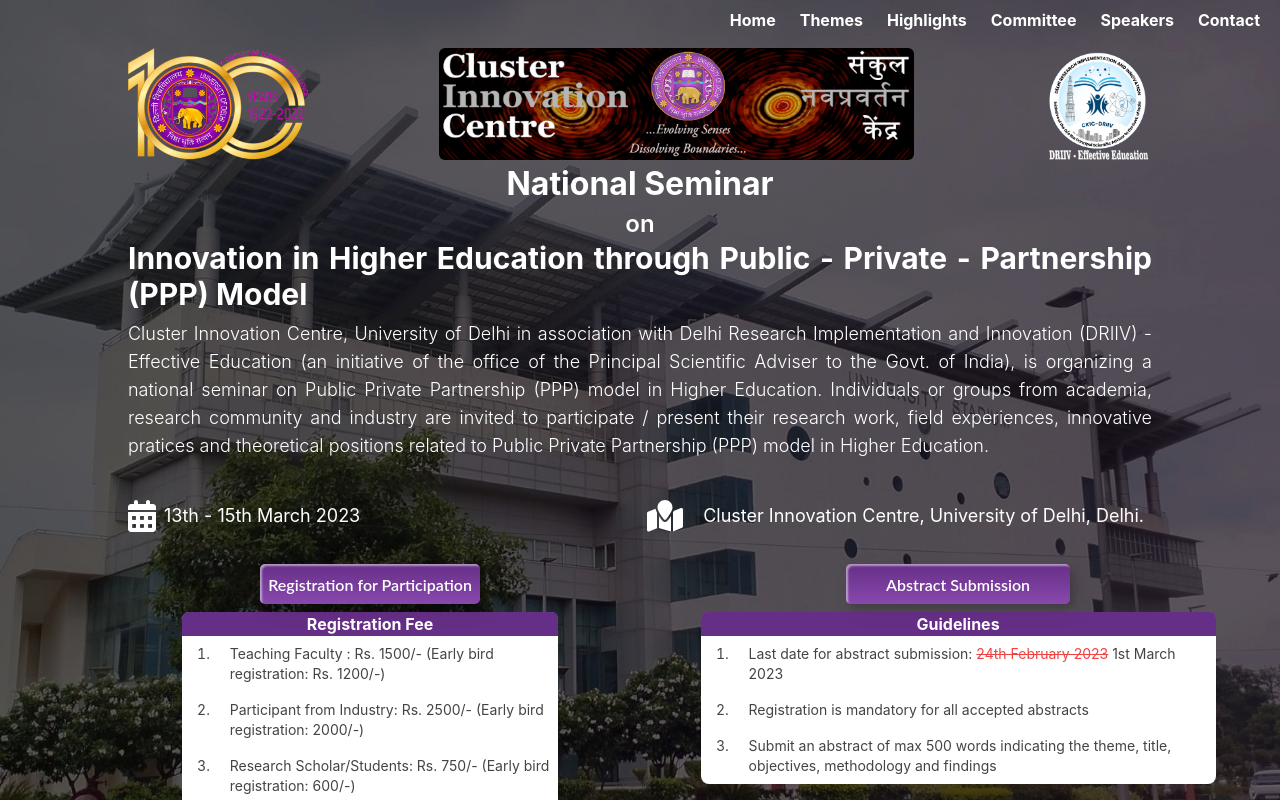
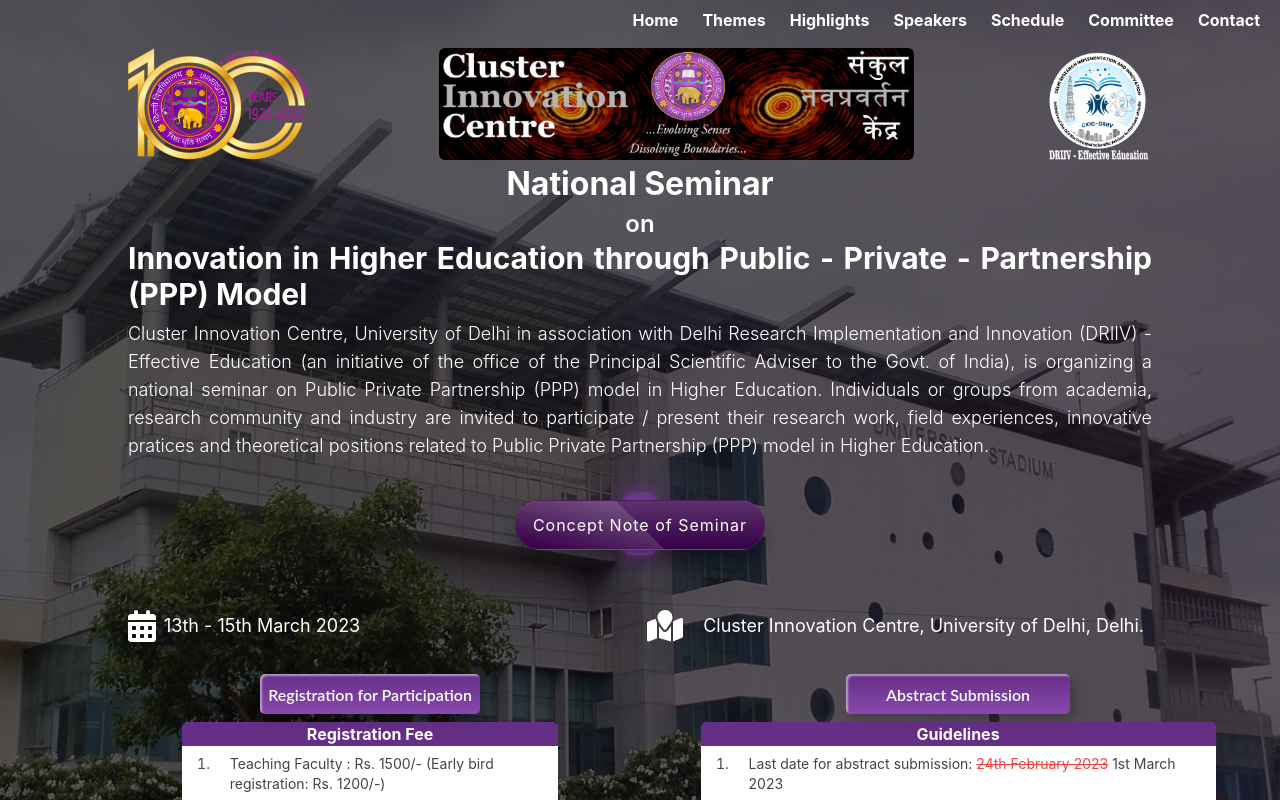
Before and after one commit to Vivekumar08/cic-conference, a React (Create React App) app: page /about in a window 1280 px wide. Shown: the top 800 px of the page. Built offline with nearby package versions, Linux system fonts and the light colour scheme; the HTML template or start-up script is replaced by a standard one; a web font is replaced by a local one.

Commit message:
major changes

```diff
--- a/src/App.js
+++ b/src/App.js
@@ -6,7 +6,7 @@
 import withRouter from "./Context/withRouter"
 import "./App.css"
 // import AppRoutes from './AppRoutes';
-// import Schedule from './Pages/Schedule';
+import Schedule from './Pages/Schedule';
 // import Register from './Pages/Register';
 import Contact from './Pages/Contact';
 import About from './Pages/About';
@@ -34,9 +34,9 @@
         <ScrollToTopMount>
           <Home />
           <About />
-          {/* <Schedule /> */}
           <Highlights />
           <Speakers />
+          <Schedule />
           {/* <Guidelines /> */}
           {/* <Register /> */}
           <Committee />
--- a/src/Components/Navbar.jsx
+++ b/src/Components/Navbar.jsx
@@ -73,6 +73,28 @@
         >
           Highlights
         </Link>
+        <Link
+          activeClass="active"
+          className={` cursor-pointer ${
+            colorChange ? " text-black" : " text-white"
+          }`}
+          smooth
+          spy
+          to="speakers"
+        >
+          Speakers
+        </Link>
+        <Link
+          activeClass="active"
+          className={` cursor-pointer ${
+            colorChange ? " text-black" : " text-white"
+          }`}
+          smooth
+          spy
+          to="schedule"
+        >
+          Schedule
+        </Link>
         {/* <Link
           activeClass="active"
           className={` cursor-pointer ${
@@ -94,17 +116,6 @@
           to="committee"
         >
           Committee
-        </Link>
-        <Link
-          activeClass="active"
-          className={`cursor-pointer ${
-            colorChange ? " text-black" : " text-white"
-          }`}
-          smooth
-          spy
-          to="speakers"
-        >
-          Speakers
         </Link>
         <Link
           activeClass="active"
--- a/src/Content.js
+++ b/src/Content.js
@@ -11,70 +11,94 @@
 import jogeshwar from "./Assets/jogeshwar.jpg";
 import Sanjeewani from "./Assets/sanjeevani.jpg";
 import Manish from "./Assets/Manish.png";
+import priyanshu from "./Assets/priyanshu.jpeg";
 
 
 
 export const Timeline_cont_day1 = [
     {
-        title: "10:00 AM - 12:00 PM ",
+        title: "11:00 AM - 11:30 AM ",
     },
     {
-        title: "12:00 PM - 01:00 PM",
+        title: "11:30 AM - 12:30 PM",
     },
     {
-        title: "1:00 PM - 2:00 PM",
+        title: "12:30 PM - 01:30 PM",
+    },
+    {
+        title: "01:30 PM - 02:30 PM",
+    },
+    {
+        title: "02:30 PM - 03:30 PM",
+    },
+    {
+        title: "03:30 PM - 03:45 PM",
+    },
+    {
+        title: "03:45 PM - 05:15 PM",
+    },
+]
+export const Timeline_cont_day2 = [
+    {
+        title: "10:00 AM - 11:30 AM ",
+    },
+    {
+        title: "11:30 AM - 11:45 AM",
+    },
+    {
+        title: "11:45 AM - 01:15 PM",
+    },
+    {
+        title: "1:15 PM - 2:00 PM",
     },
     {
         title: "02:00 PM - 03:30 PM",
     },
     {
-        title: "03:30 PM - 04:00 PM",
+        title: "03:30 PM - 03:45 PM",
     },
     {
-        title: "04:00 PM - 05:30 PM",
+        title: "03:45 PM - 05:15 PM",
     },
 ]
-export const Timeline_cont_day2 = [
+export const Timeline_cont_day3 = [
     {
-        title: "10:00 AM - 11:00 PM ",
+        title: "10:00 AM - 11:00 AM ",
     },
     {
-        title: "11:00 PM - 11:30 PM",
+        title: "11:00 AM - 11:15 AM",
     },
     {
-        title: "11:30 PM - 01:00 PM",
+        title: "11:15 AM - 01:15 PM",
     },
     {
-        title: "1:00 PM - 2:00 PM",
+        title: "01:15 PM - 02:00 PM",
     },
     {
         title: "02:00 PM - 03:30 PM",
     },
     {
-        title: "03:30 PM - 04:00 PM",
+        title: "03:30 PM - 04:30 PM",
     },
     {
-        title: "04:00 PM - 05:30 PM",
-    },
-]
-export const Timeline_cont_day3 = [
-    {
-        title: "10:00 AM - 12:00 PM ",
-    },
-    {
-        title: "12:00 PM - 01:00 PM",
-    },
-    {
-        title: "1:00 PM - 2:00 PM",
-    },
-    {
-        title: "02:00 PM - 05:00 PM",
+        title: "04:30 PM ",
     },
 ]
 export const Dayz = [
-    { day: 'Day 1' },
-    { day: 'Day 2' },
-    { day: 'Day 3' },
+    { day: 'Day 1: 13th March 2023 (Monday)', id: "Day 1" },
+    { day: 'Day 2: 14th March 2023 (Tuesday)', id: "Day 2" },
+    { day: 'Day 3: 15th March 2023 (Wednesday)', id: "Day 3" },
+]
+
+export const TechTeam = [
+    {
+        Name: "Vivek Kumar",
+        img: priyanshu
+    },
+    {
+        Name: "Priyanshu Sisodiya",
+        img: priyanshu
+    },
 ]
 
 export const CommitteeMembers = [
--- a/src/Pages/Contact.jsx
+++ b/src/Pages/Contact.jsx
@@ -100,7 +100,7 @@
               </div>
             </div>
             <div className=" mb-30">
-              <div className="footer-widget ml-12 lg:ml-0 mt-8 lg:mt-0">
+              <div className="footer-widget  ml-12 lg:ml-0 mt-8 lg:mt-0">
                 <div className="footer-widget-heading">
                   <h3>Useful Links</h3>
                 </div>
@@ -127,17 +127,7 @@
                       Themes
                     </Link>
                   </li>
-                  {/* <li>
-                    <Link
-                      activeClass="active"
-                      className={`cursor-pointer`}
-                      smooth
-                      spy
-                      to="speakers"
-                    >
-                      Speakers
-                    </Link>
-                  </li> */}
+
                   {/* <li>
                     <Link
                       activeClass="active"
@@ -169,6 +159,28 @@
                       to="highlights"
                     >
                       Highlights
+                    </Link>
+                  </li>
+                  <li>
+                    <Link
+                      activeClass="active"
+                      className={`cursor-pointer`}
+                      smooth
+                      spy
+                      to="speakers"
+                    >
+                      Speakers
+                    </Link>
+                  </li>
+                  <li>
+                    <Link
+                      activeClass="active"
+                      className={` cursor-pointer capitalize `}
+                      smooth
+                      spy
+                      to="schedule"
+                    >
+                      schedule
                     </Link>
                   </li>
                   <li>
@@ -213,9 +225,9 @@
                   >
                     CIC
                   </a>
-                  <span className="flex md:justify-end justify-center md:mr-0 mr-5">
+                  <span className="flex md:justify-end justify-center md:mr-4 mr-5">
                     {" "}
-                    Designed by Vivek Kumar & Priyanshu Sisodiya
+                    Designed / Created by: - Vivek Kumar & Priyanshu Sisodiya
                   </span>
                 </p>
               </div>
--- a/src/Pages/Home.jsx
+++ b/src/Pages/Home.jsx
@@ -12,6 +12,7 @@
   faMapLocation,
 } from "@fortawesome/free-solid-svg-icons";
 import "./Home.css";
+import "./button.css";
 import { Link } from "react-scroll";
 
 const Home = () => {
@@ -50,6 +51,17 @@
           experiences, innovative pratices and theoretical positions related to
           Public Private Partnership (PPP) model in Higher Education.
         </p>
+      </div>
+      <div className="container1">
+        <div className="btn15">
+          <a
+            href="https://drive.google.com/file/d/1ri474Ckr5XRkKdoE12GWbTMzYB4LwDoy/view?usp=share_link"
+            target={"_blank"}
+            rel="noopener noreferrer"
+          >
+            Concept Note of Seminar
+          </a>
+        </div>
       </div>
       <div className=" flex flex-col md:flex-row justify-between ml-auto mr-auto w-4/5 h-fit mt-8 ">
         <div className="items-start md:items-center flex flex-col lg:flex-row">
@@ -120,7 +132,8 @@
               Guidelines
             </p>
             <li className=" text-sm text-[#444444] p-2 pl-4 ml-8  ">
-                Last date for abstract submission:  {" "}  <s className="text-red-500">24th February 2023</s> {" "}  1st March 2023
+              Last date for abstract submission:{" "}
+              <s className="text-red-500">24th February 2023</s> 1st March 2023
             </li>
             <li className="text-sm text-[#444444] p-2 pl-4 ml-8  ">
               Registration is mandatory for all accepted abstracts
--- /dev/null
+++ b/src/Pages/button.css
@@ -0,0 +1,120 @@
+.container1 {
+    margin: 40px 0px 20px 0px;
+	width: 100% ;
+	display: flex;
+	flex-wrap: wrap;
+	justify-content: space-evenly;
+}
+.container1 .btn15 {
+	position: relative;
+	top: 0;
+	left: 0;
+	width: 250px;
+	height: 50px;
+	margin: 0;
+	display: flex;
+	justify-content: center;
+	align-items: center;
+}
+.container1 .btn15 a {
+	position: absolute;
+	top: 0;
+	left: 0;
+	width: 100%;
+	height: 100%;
+	background: linear-gradient(to bottom, #5d326c, #350048); /*fiolet*/
+	display: flex;
+	justify-content: center;
+	align-items: center;
+	/* background: rgba(255, 255, 255, 0.05); */
+	box-shadow: 0 15px 15px rgba(0, 0, 0, 0.3);
+	border-bottom: 1px solid rgba(255, 255, 255, 0.1);
+	border-top: 1px solid rgba(255, 255, 255, 0.1);
+	border-radius: 30px;
+	padding: 10px;
+	letter-spacing: 1px;
+	text-decoration: none;
+	overflow: hidden;
+	color: #fff;
+	font-weight: 400px;
+	z-index: 1;
+	transition: 0.5s;
+	backdrop-filter: blur(15px);
+}
+.container1 .btn15:hover a {
+	letter-spacing: 2px;
+}
+.container1 .btn15 a::before {
+	content: "";
+	position: absolute;
+	top: 0;
+	left: 0;
+	width: 50%;
+	height: 100%;
+	background: linear-gradient(to left, rgba(255, 255, 255, 0.15), transparent);
+	transform: skewX(45deg) translate(0);
+	transition: 0.5s;
+	filter: blur(0px);
+}
+.container1 .btn15:hover a::before {
+	transform: skewX(45deg) translate(200px);
+}
+.container1 .btn15::before {
+	content: "";
+	position: absolute;
+	left: 50%;
+	transform: translatex(-50%);
+	bottom: -5px;
+	width: 30px;
+	height: 10px;
+	background: #f00;
+	border-radius: 10px;
+	transition: 0.5s;
+	transition-delay: 0.5;
+}
+.container1 .btn15:hover::before /*lightup button*/ {
+	bottom: 0;
+	height: 50%;
+	width: 80%;
+	border-radius: 30px;
+}
+
+.container1 .btn15::after {
+	content: "";
+	position: absolute;
+	left: 50%;
+	transform: translatex(-50%);
+	top: -5px;
+	width: 30px;
+	height: 10px;
+	background: #f00;
+	border-radius: 10px;
+	transition: 0.5s;
+	transition-delay: 0.5;
+}
+.container1 .btn15:hover::after /*lightup button*/ {
+	top: 0;
+	height: 50%;
+	width: 80%;
+	border-radius: 30px;
+}
+.container1 .btn15:nth-child(1)::before, /*chnage 1*/
+.container1 .btn15:nth-child(1)::after {
+    background: linear-gradient(0deg, #8848ad 0%, #662F87 100%);
+
+	/* background: #ff1f71; */
+	box-shadow: 0 0 5px #8848ad, 0 0 15px #662F87, 0 0 30px #8848ad,
+		0 0 60px #662F87;
+}
+.container1 .btn15:nth-child(2)::before, /* 2*/
+.container1 .btn15:nth-child(2)::after {
+	background: #2db2ff;
+	box-shadow: 0 0 5px #2db2ff, 0 0 15px #2db2ff, 0 0 30px #2db2ff,
+		0 0 60px #2db2ff;
+}
+.container1 .btn15:nth-child(3)::before, /* 3*/
+.container1 .btn15:nth-child(3)::after {
+	background: #1eff45;
+	box-shadow: 0 0 5px #1eff45, 0 0 15px #1eff45, 0 0 30px #1eff45,
+		0 0 60px #1eff45;
+}
--- a/src/Pages/schedule.css
+++ b/src/Pages/schedule.css
@@ -2,8 +2,9 @@
     margin: 10px;
 }
 
-.custom-btn {
+.custom-btn1 {
     /* width: 130px; */
+    background: linear-gradient(315deg, #8848ad 0%, #662F87 100%);
     height: 40px;
     color: #fff;
     border-radius: 5px;
```
Also changed, not shown: src/Pages/Schedule.jsx (+82 -32 lines), src/Assets/priyanshu.jpeg (added).
